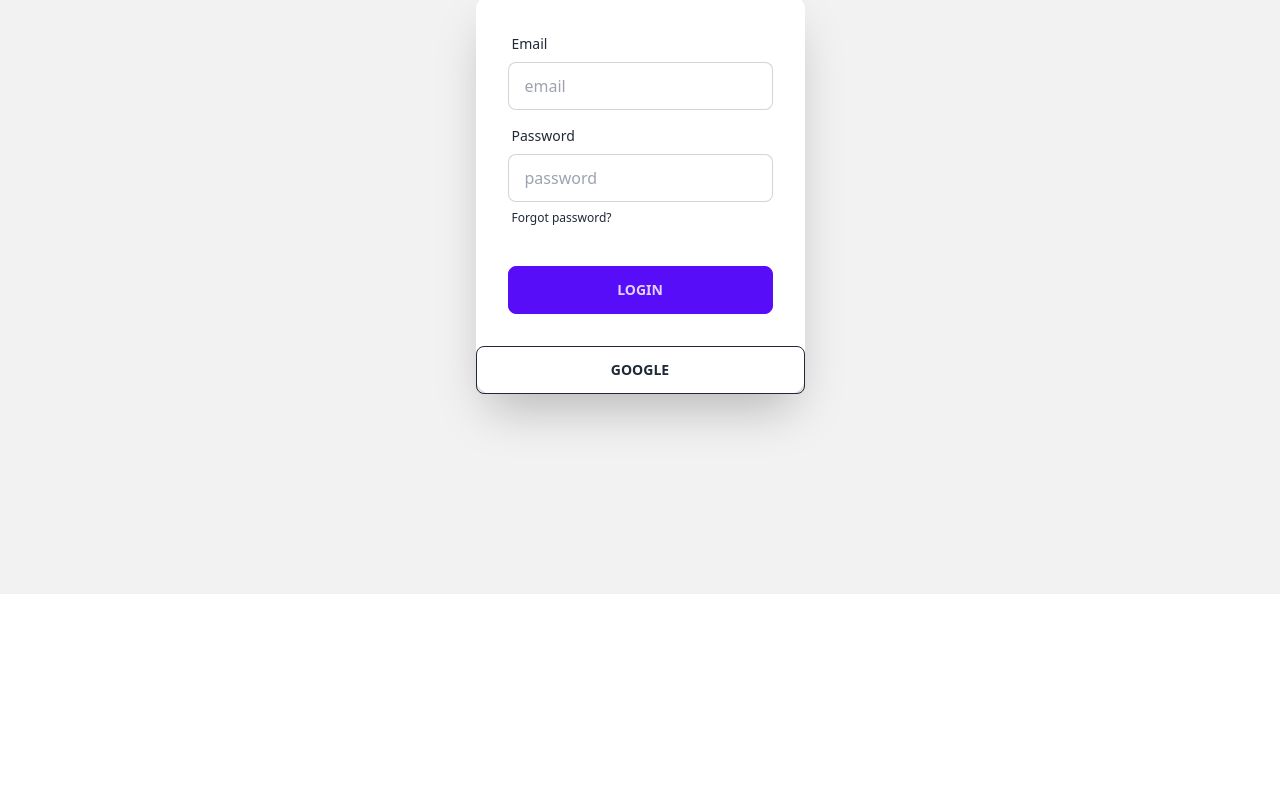
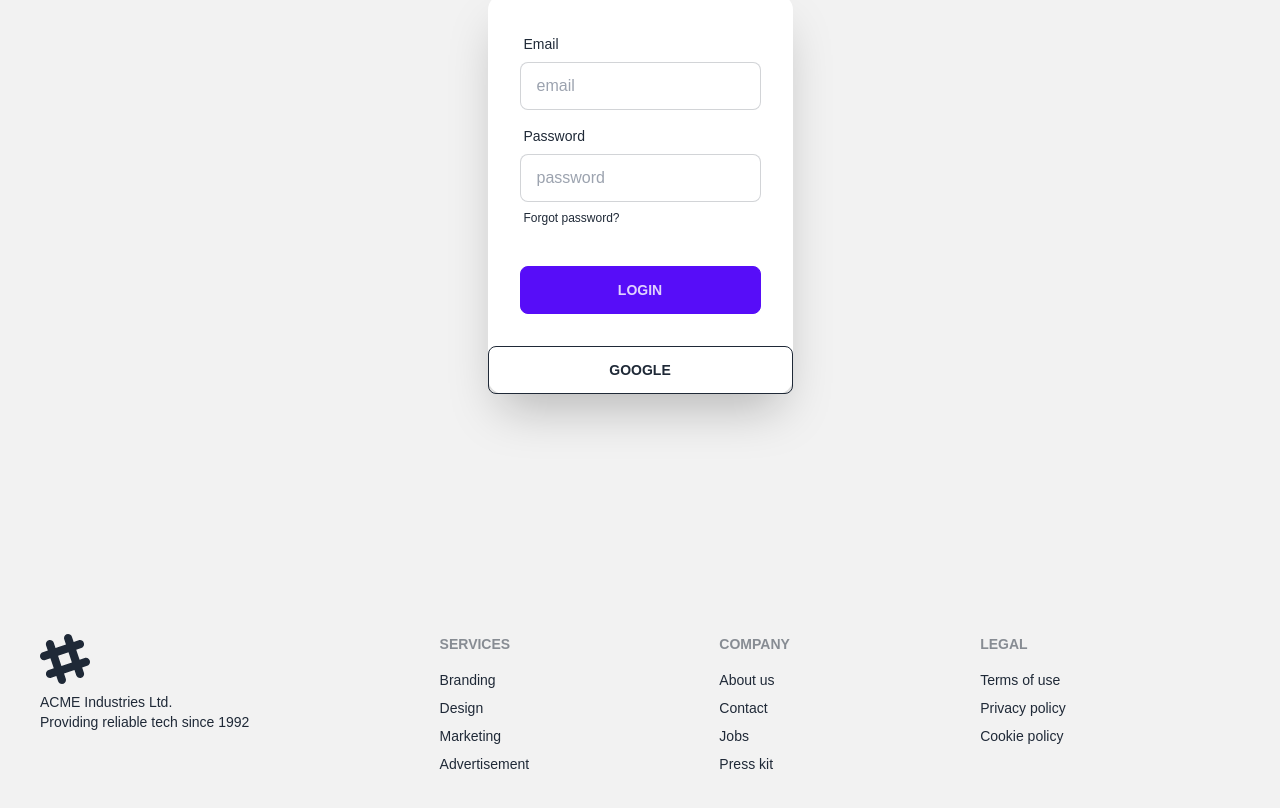
Before and after one commit to Ashikur-ai/Tech-Trends, a React (Vite) app: page /login in a window 1280 px wide. Shown: the part 274-1082 px from the top of the page. Before the commit the page ends 868 px from the top, so only its background shows below. Built offline with nearby package versions, Linux system fonts and the light colour scheme; no server answers.

Commit message:
framer motion and other section added in homepage

```diff
--- a/src/Layout/Main.jsx
+++ b/src/Layout/Main.jsx
@@ -2,14 +2,16 @@ import React from 'react';
 import { Toaster } from 'react-hot-toast';
 import { Outlet } from 'react-router-dom';
 import Navbar from '../components/Navbar';
+import Footer from '../components/Footer';
 
 const Main = () => {
     return (
-        <>
+        <div className='bg-[#EFF0F3]'>
             <Navbar></Navbar>
             <Toaster></Toaster>
             <Outlet></Outlet>
-        </>
+            <Footer></Footer>
+        </div>
     );
 };
 
--- a/src/Routes/Routes.jsx
+++ b/src/Routes/Routes.jsx
@@ -19,7 +19,8 @@ const router = createBrowserRouter([
         children: [
             {
                 path: "/",
-                element: <Home></Home>
+                element: <Home></Home>,
+                loader: () => fetch('http://localhost:5000/blogs')
 
             },
             {
--- /dev/null
+++ b/src/components/Footer.jsx
@@ -0,0 +1,34 @@
+import React from 'react';
+
+const Footer = () => {
+    return (
+        <footer className="footer p-10 bg-base-200 text-base-content">
+            <aside>
+                <svg width="50" height="50" viewBox="0 0 24 24" xmlns="http://www.w3.org/2000/svg" fillRule="evenodd" clipRule="evenodd" className="fill-current"><path d="M22.672 15.226l-2.432.811.841 2.515c.33 1.019-.209 2.127-1.23 2.456-1.15.325-2.148-.321-2.463-1.226l-.84-2.518-5.013 1.677.84 2.517c.391 1.203-.434 2.542-1.831 2.542-.88 0-1.601-.564-1.86-1.314l-.842-2.516-2.431.809c-1.135.328-2.145-.317-2.463-1.229-.329-1.018.211-2.127 1.231-2.456l2.432-.809-1.621-4.823-2.432.808c-1.355.384-2.558-.59-2.558-1.839 0-.817.509-1.582 1.327-1.846l2.433-.809-.842-2.515c-.33-1.02.211-2.129 1.232-2.458 1.02-.329 2.13.209 2.461 1.229l.842 2.515 5.011-1.677-.839-2.517c-.403-1.238.484-2.553 1.843-2.553.819 0 1.585.509 1.85 1.326l.841 2.517 2.431-.81c1.02-.33 2.131.211 2.461 1.229.332 1.018-.21 2.126-1.23 2.456l-2.433.809 1.622 4.823 2.433-.809c1.242-.401 2.557.484 2.557 1.838 0 .819-.51 1.583-1.328 1.847m-8.992-6.428l-5.01 1.675 1.619 4.828 5.011-1.674-1.62-4.829z"></path></svg>
+                <p>ACME Industries Ltd.<br />Providing reliable tech since 1992</p>
+            </aside>
+            <nav>
+                <header className="footer-title">Services</header>
+                <a className="link link-hover">Branding</a>
+                <a className="link link-hover">Design</a>
+                <a className="link link-hover">Marketing</a>
+                <a className="link link-hover">Advertisement</a>
+            </nav>
+            <nav>
+                <header className="footer-title">Company</header>
+                <a className="link link-hover">About us</a>
+                <a className="link link-hover">Contact</a>
+                <a className="link link-hover">Jobs</a>
+                <a className="link link-hover">Press kit</a>
+            </nav>
+            <nav>
+                <header className="footer-title">Legal</header>
+                <a className="link link-hover">Terms of use</a>
+                <a className="link link-hover">Privacy policy</a>
+                <a className="link link-hover">Cookie policy</a>
+            </nav>
+        </footer>
+    );
+};
+
+export default Footer;
--- a/src/components/Navbar.jsx
+++ b/src/components/Navbar.jsx
@@ -34,7 +34,7 @@ const Navbar = () => {
                 <Link to="/" className="btn btn-ghost normal-case text-2xl text-[#001858] lg:text-4xl font-bold">TechTrends</Link>
             </div>
             <div className="navbar-center hidden lg:flex">
-                <ul className="menu menu-horizontal px-1 font-bold ">
+                <ul className="menu menu-horizontal px-1 font-bold">
                     {navLinks}
                 </ul>
             </div>
--- a/src/index.css
+++ b/src/index.css
@@ -1,3 +1,8 @@
 @tailwind base;
 @tailwind components;
 @tailwind utilities;
+
+@import url('https://fonts.googleapis.com/css2?family=Plus+Jakarta+Sans:wght@300;400;500;600;700;800&display=swap');
+body{
+    font-family: 'Plus Jakarta Sans', sans-serif;
+}
--- a/src/pages/AllBlogs/BlogCard.jsx
+++ b/src/pages/AllBlogs/BlogCard.jsx
@@ -27,7 +27,7 @@ const BlogCard = ({ blog }) => {
     }
     return (
 
-        <div className="max-w-sm bg-white border border-gray-200 rounded-lg shadow dark:bg-gray-800 dark:border-gray-700">
+        <div className=" bg-white border border-gray-200 rounded-lg shadow dark:bg-gray-800 dark:border-gray-700">
             <a href="#">
                 <img className="rounded-t-lg" src={url} alt="" />
             </a>
--- a/src/pages/Home/Home.jsx
+++ b/src/pages/Home/Home.jsx
@@ -1,33 +1,65 @@
 import React, { useContext } from 'react';
-import { Link } from 'react-router-dom';
+import { Link, useLoaderData } from 'react-router-dom';
 import { AuthContext } from '../../providers/AuthProvider';
 import toast from 'react-hot-toast';
 import { Helmet } from 'react-helmet-async';
 import { motion } from "framer-motion";
+import BlogCard from '../AllBlogs/BlogCard';
 
 const Home = () => {
 
-
+    const blogs = useLoaderData();
     return (
-        <div className='container mx-auto'>
+        <div className=' min-h-screen'>
             <Helmet>
                 <title>Tech Trends | Home</title>
             </Helmet>
 
+            {/* banner  */}
+            <div className='flex flex-col p-2 md:flex-row justify-around items-center min-h-screen '>
+                <div className='space-y-5'>
+                    <p className='font-bold text-6xl'>Hi, Welcome  <br />To Tech Trends</p>
+                    <p className='border-l-2 border-black p-3'>On this website we share tips and tricks, frameworks, projects, tutorials, etc <br />
+                        Make sure you subscribe to get the latest updates</p>
+                    <input type="text" placeholder="Enter your email here" className="input shadow-lg input-bordered w-full max-w-xs" />
+                    <button className='btn btn-primary ml-2'>Subscribe</button>
+                </div>
+                <motion.div animate={{ scale: 1 }}
+                    initial={{ scale: 0 }}>
+                    <img src="https://i.ibb.co/TtLJw40/learn-coding-1.png" className='h-max' alt="" />
+                </motion.div>
+            </div>
 
-            {/* <motion.div animate={{ x: 100, scale: 1 }}
-            initial={{scale:0}}>
-                <div className="card w-96 bg-base-100 shadow-xl">
-                    <figure><img src="https://daisyui.com/images/stock/photo-1606107557195-0e29a4b5b4aa.jpg" alt="Shoes" /></figure>
-                    <div className="card-body">
-                        <h2 className="card-title">Shoes!</h2>
-                        <p>If a dog chews shoes whose shoes does he choose?</p>
-                        <div className="card-actions justify-end">
-                            <button className="btn btn-primary">Buy Now</button>
-                        </div>
+            {/* Recent Posts  */}
+            <div className='bg-white pt-11'>
+                <div className=' flex items-center gap-1 text-2xl font-bold p-2 container mx-auto'>
+                    <p>Recent Blogs </p>
+                    <svg xmlns="http://www.w3.org/2000/svg" width="35" height="5" viewBox="0 0 35 5" fill="none">
+                        <line y1="3.5" x2="35" y2="3.5" stroke="#2B2C34" stroke-width="2" />
+                    </svg>
+                </div>
+                <div className='container mx-auto px-2 grid grid-cols-1 md:grid-cols-2 lg:grid-cols-4 gap-2'>
+                    {
+                        blogs.slice(-6)?.map(blog => <BlogCard key={blog._id} blog={blog}></BlogCard>)
+                    }
+                </div>
+            </div>
+
+            {/* Newsletter  */}
+            <div className=' pt-11 bg-white pb-7'>
+                <div className='flex items-center justify-center  gap-1 text-2xl font-bold p-2 container mx-auto'>
+                    <img src="https://i.ibb.co/jZYvYhy/newsletter.png" className=' ' alt="" />
+                </div>
+
+                <div className='space-y-4'>
+                    <p className='text-center font-bold text-4xl'>Subscribe For the latest updates</p>
+                    <p className='text-center text-gray-300'>Subscribe to newsletter and never miss the new post every week.</p>
+                    <div className='flex justify-center'>
+                        <input type="text" placeholder="Enter your email here" className="input shadow-lg input-bordered w-full max-w-xs" />
+                        <button className='btn btn-primary ml-2'>Subscribe</button>
                     </div>
                 </div>
-            </motion.div> */}
+            </div>
 
 
 
```
